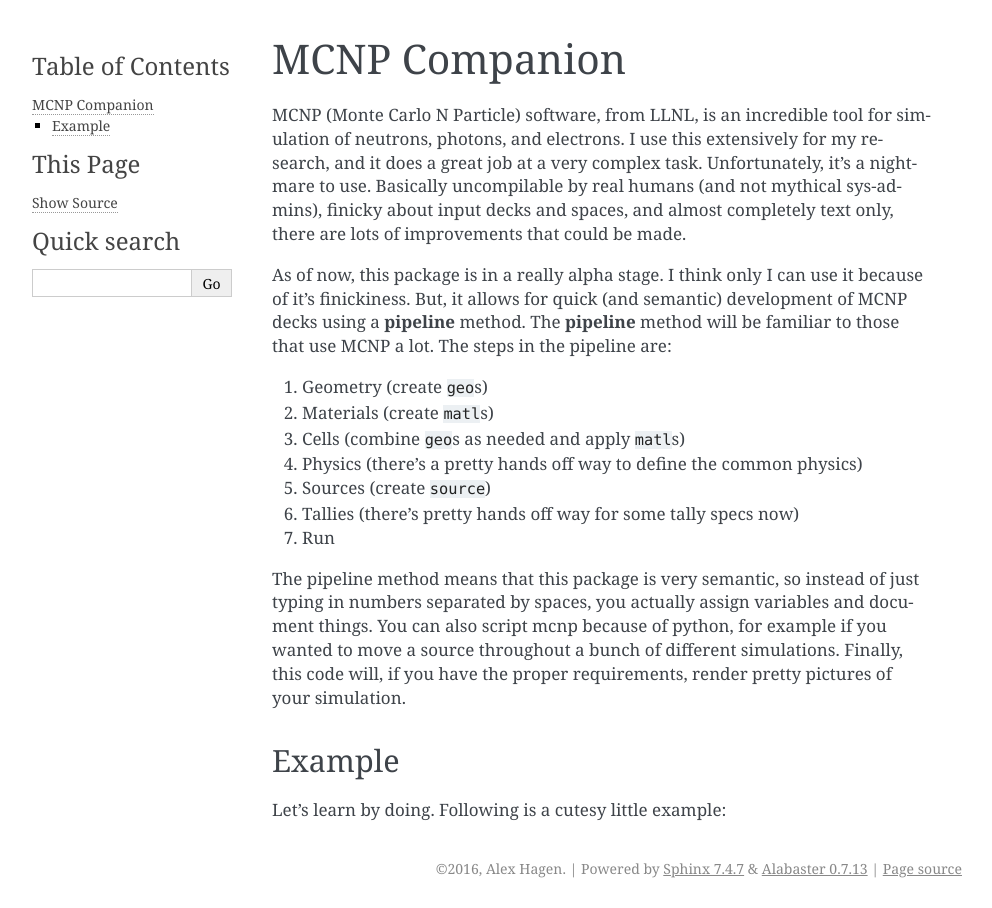
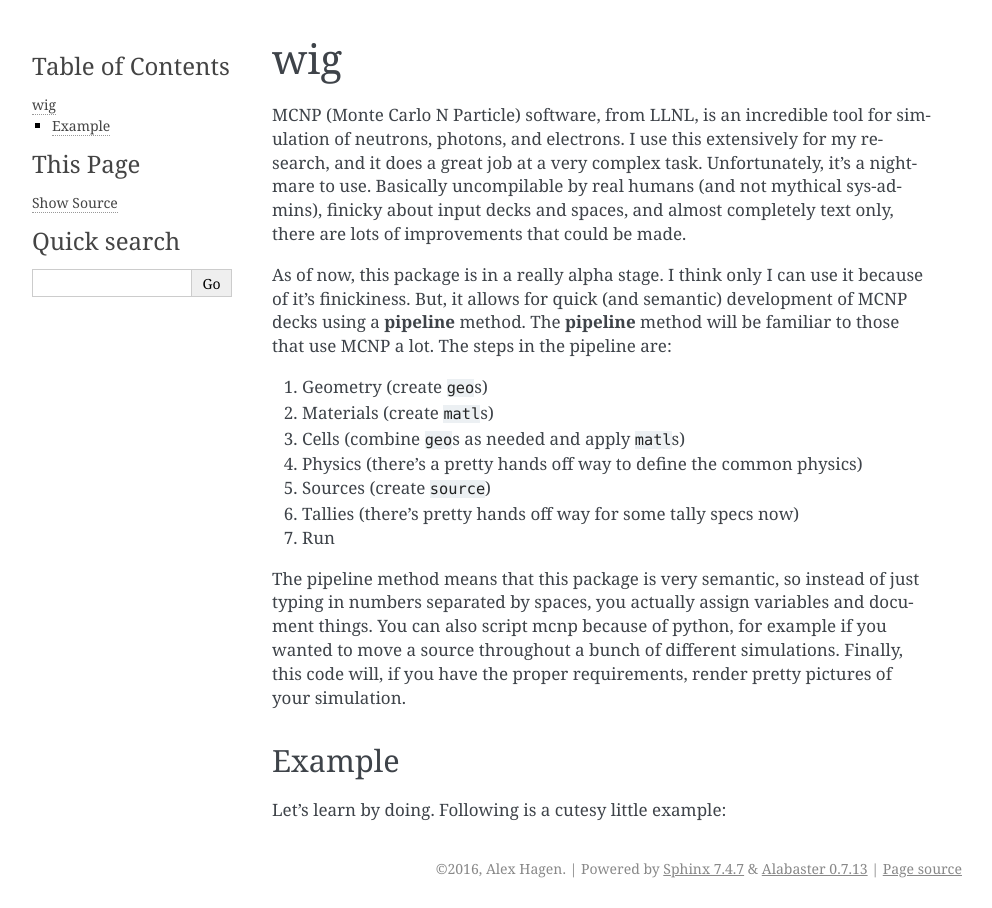
Before and after one commit to alexhagen/wig, a Sphinx documentation site: the page built from docs/README.rst, in a window 1280 px wide. Shown: the whole page, without its empty margins (148-1140 px from the left). Built offline with Sphinx 7.4.7, drawn with Linux system fonts in a browser that asks for light colours.

```diff
--- a/docs/README.rst
+++ b/docs/README.rst
@@ -1,5 +1,5 @@
-MCNP Companion
-==============
+wig
+===
 
 MCNP (Monte Carlo N Particle) software, from LLNL, is an incredible tool
 for simulation of neutrons, photons, and electrons. I use this
```
Also changed, not shown: 13 other files.
